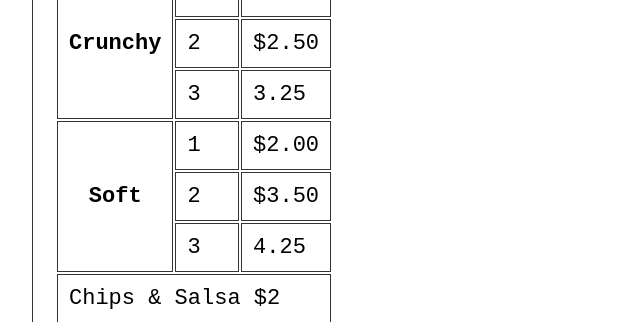
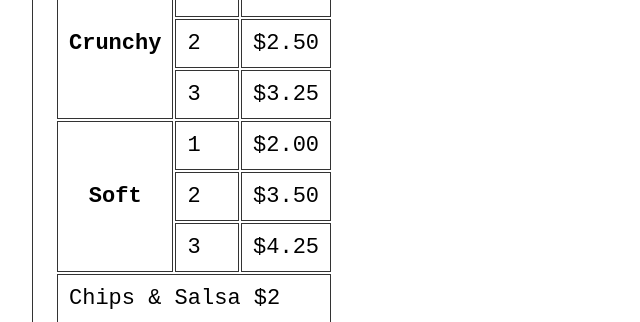
Before and after one commit to glunkad/tacos, a plain HTML site: page index.html in a window 1280 px wide. Shown: the part 1071-1393 px from the top of the page, 185-825 px from the left. Drawn offline with Linux system fonts and the light colour scheme.

Commit message:
Update index.html

```diff
--- a/index.html
+++ b/index.html
@@ -81,7 +81,7 @@
                         </tr>
                         <tr>
                             <td>3</td>
-                            <td>3.25</td>
+                            <td>$3.25</td>
                         </tr>
                         <tr>
                             <th scope="row" rowspan="3">Soft</th>
@@ -94,7 +94,7 @@
                         </tr>
                         <tr>
                             <td>3</td>
-                            <td>4.25</td>
+                            <td>$4.25</td>
                         </tr>
                     </tbody>
                     <tfoot>
```
